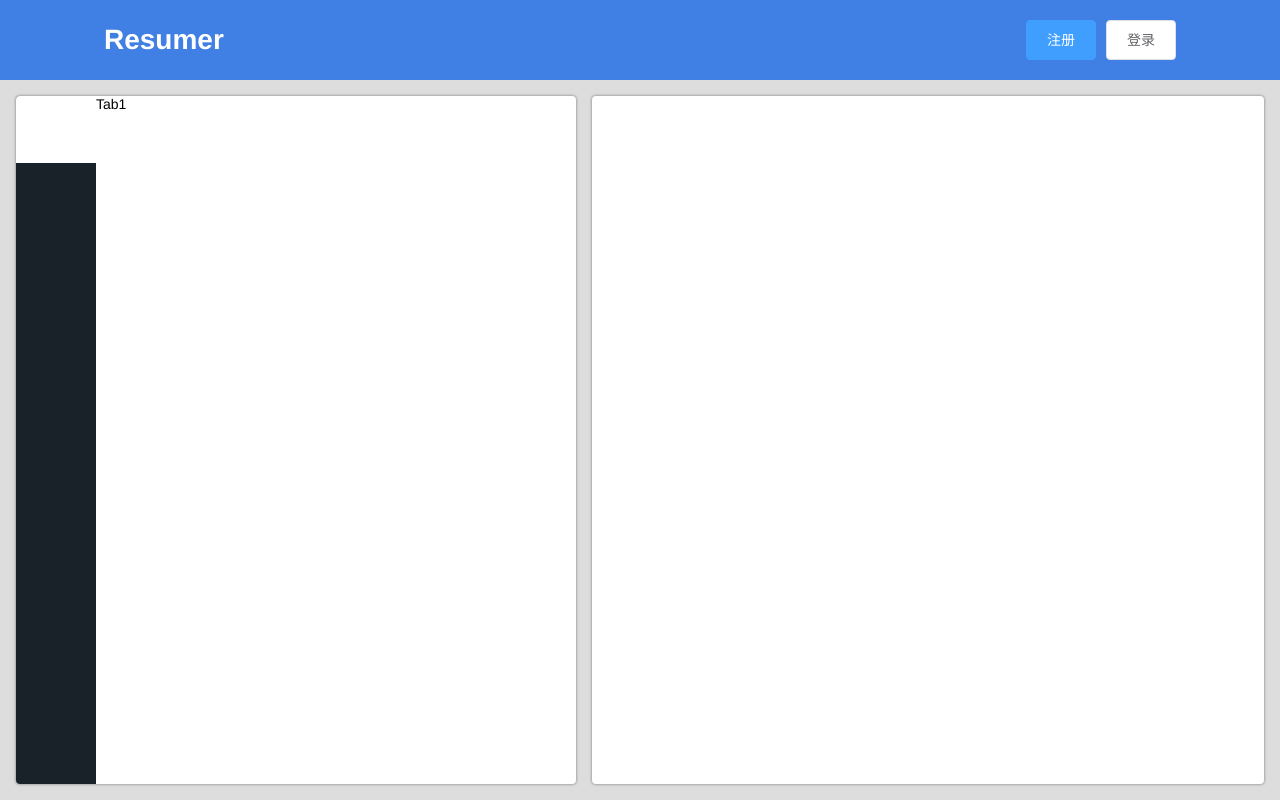
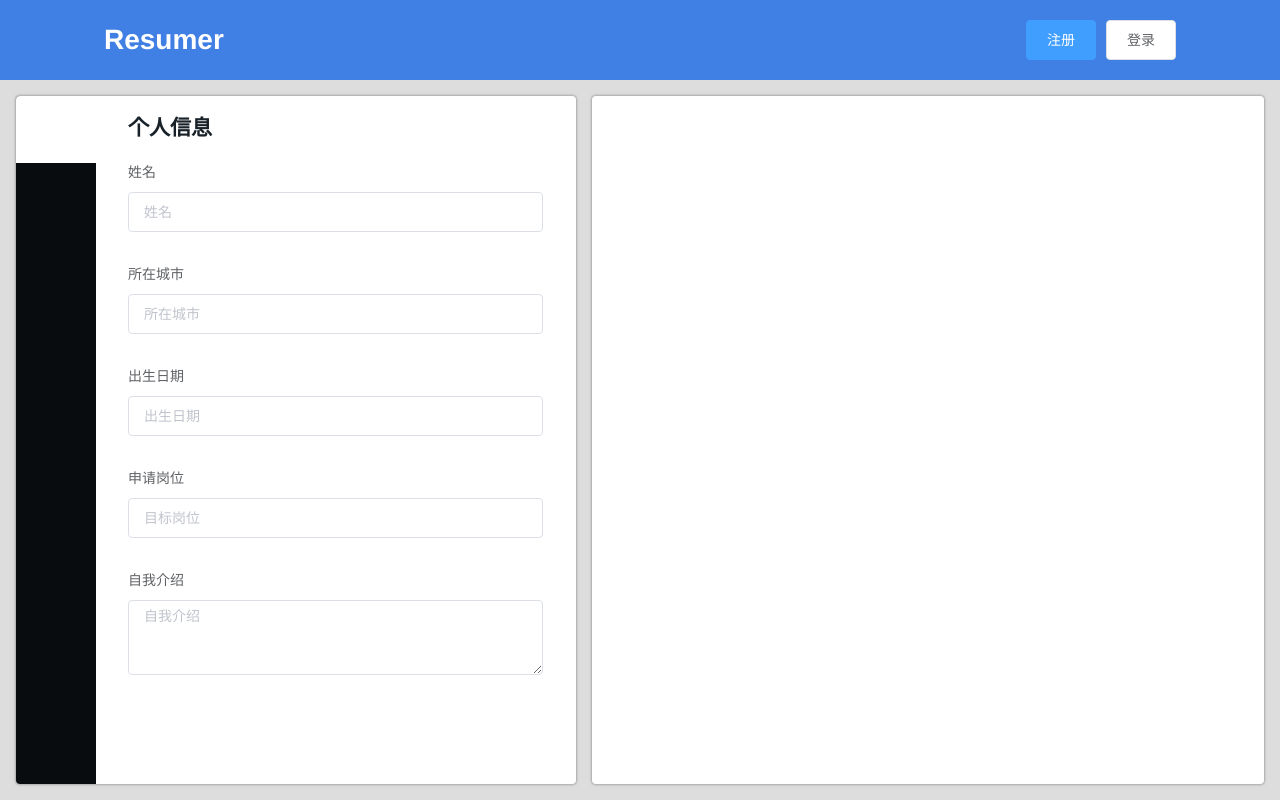
Before and after one commit to xyyojl/vue-resumer, a Vue app: page / in a window 1280 px wide. Built offline with nearby package versions, Linux system fonts and the light colour scheme.

Commit message:
实现工作经历&个人信息

```diff
--- a/src/App.vue
+++ b/src/App.vue
@@ -57,7 +57,7 @@ main {
     margin: 16px 8px 16px 16px;
     box-shadow: 0 0 3px hsla(0, 0, 0, 0.5);
     border-radius: 4px;
-    overflow: hidden;
+    overflow: auto;
   }
   > .preview {
     flex: 1;
--- a/src/components/ResumeEditor.vue
+++ b/src/components/ResumeEditor.vue
@@ -15,11 +15,62 @@
       </ol>
     </nav>
     <ol class="panes">
-      <li
+      <!-- <li
         v-for="(item,index) in [0,1,2,3,4,5]"
         :class="{active:currentTab === item}"
         :key="index"
-      >Tab{{item+1}}</li>
+      >Tab{{item+1}}</li> -->
+      <li v-bind:class="{active:currentTab === 0}">
+        <h2>个人信息</h2>
+        <el-form class="profileInput">
+          <el-form-item label="姓名">
+            <el-input v-model="profile.name" placeholder="姓名"></el-input>
+          </el-form-item>
+          <el-form-item label="所在城市">
+            <el-input v-model="profile.city" placeholder="所在城市"></el-input>
+          </el-form-item>
+          <el-form-item label="出生日期">
+            <el-input v-model="profile.birth" placeholder="出生日期"></el-input>
+          </el-form-item>
+          <el-form-item label="申请岗位">
+            <el-input v-model="profile.job" placeholder="目标岗位"></el-input>
+          </el-form-item>
+          <el-form-item label="自我介绍"  prop="desc">
+            <el-input type="textarea" :autosize="{ minRows: 3, maxRows: 6}" v-model="profile.introduction" placeholder="自我介绍"></el-input>
+          </el-form-item>
+        </el-form>
+      </li>
+      <li v-bind:class="{active:currentTab === 1}">
+        <h2>工作经历</h2>
+        <el-form class="workInput">
+          <div class="workBlock" v-for="(work,index) in workHistory">
+            <i class="el-icon-circle-close" v-on:click="removeWorkHistory(index)"></i>
+            <el-form-item label="公司名称">
+                <el-input v-model="work.company" placeholder="公司名称"></el-input>
+              </el-form-item>
+              <el-form-item label="职位">
+                <el-input v-model="work.post" placeholder="职位"></el-input>
+              </el-form-item>
+              <el-form-item label="工作内容"  prop="desc">
+                <el-input type="textarea" :autosize="{ minRows: 3, maxRows: 6}" v-model="work.content" placeholder="工作内容"></el-input>
+              </el-form-item>
+          </div>
+          <el-button class="btn" type="text" v-on:click="addWorkHistory">+ 添加更多</el-button>
+        </el-form>
+
+      </li>
+      <li v-bind:class="{active:currentTab === 2}">
+        <h2>教育经历</h2>
+      </li>
+      <li v-bind:class="{active:currentTab === 3}">
+        <h2>项目经历</h2>
+      </li>
+      <li v-bind:class="{active:currentTab === 4}">
+        <h2>获奖情况</h2>
+      </li>
+      <li v-bind:class="{active:currentTab === 5}">
+        <h2>联系方式</h2>
+      </li>
     </ol>
   </div>
 </template>
@@ -29,8 +80,30 @@ export default {
   data() {
     return {
       currentTab: 0,
-      icons: ["shenfenzheng", "work", "book", "xiangmu", "jiangbei", "phone"]
+      icons: ["shenfenzheng", "work", "book", "xiangmu", "jiangbei", "phone"],
+      profile:{
+        name:'',
+        city:'',
+        birth:'',
+        job:'',
+        introduction:''
+      },
+      workHistory:[
+        {company:'',content:'',post:''}
+      ]
     };
+  },
+  methods:{
+    addWorkHistory(){
+      this.workHistory.push({
+        company:'',
+        content:'',
+        post:''
+      })
+    },
+    removeWorkHistory(index){
+      this.workHistory.splice(index,1);
+    }
   }
 };
 </script>
@@ -39,10 +112,11 @@ export default {
   min-height: 100px;
   display: flex;
   background-color: #fff;
+  color: #333;
   > nav {
     width: 80px;
     text-align: center;
-    background: #192229;
+    background: #080c0f;
     > ol li {
       padding-top: 16px;
       padding-bottom: 16px;
@@ -62,8 +136,44 @@ export default {
   > .panes {
     > li {
       display: none;
+      overflow: auto;
+      height: 100%;
       &.active {
         display: block;
+      }
+      > h2{
+        color: #192229;
+        padding-top: 20px;
+        padding-left: 32px;
+        box-sizing: border-box;
+      }
+      > .profileInput{
+        width: 415px;
+        padding: 12px 32px 32px 32px;
+      }
+      > .workInput{
+        width: 390px;
+        padding: 20px 32px 32px 32px;
+        position: relative;
+        > div{
+          margin-bottom: 20px;
+          box-shadow: 0 0 3px hsla(0, 0, 0, 0.3);
+          padding: 16px;
+          position: relative;
+          > .el-icon-circle-close{
+            position: absolute;
+            right: 16px;
+            top: 16px;
+            z-index: 10;
+          }
+        }
+        > .btn{
+          position: absolute;
+          right: 32px;
+          bottom: 7px;
+          left: 50%;
+          margin-left: -34px;;
+        }
       }
     }
   }
```
